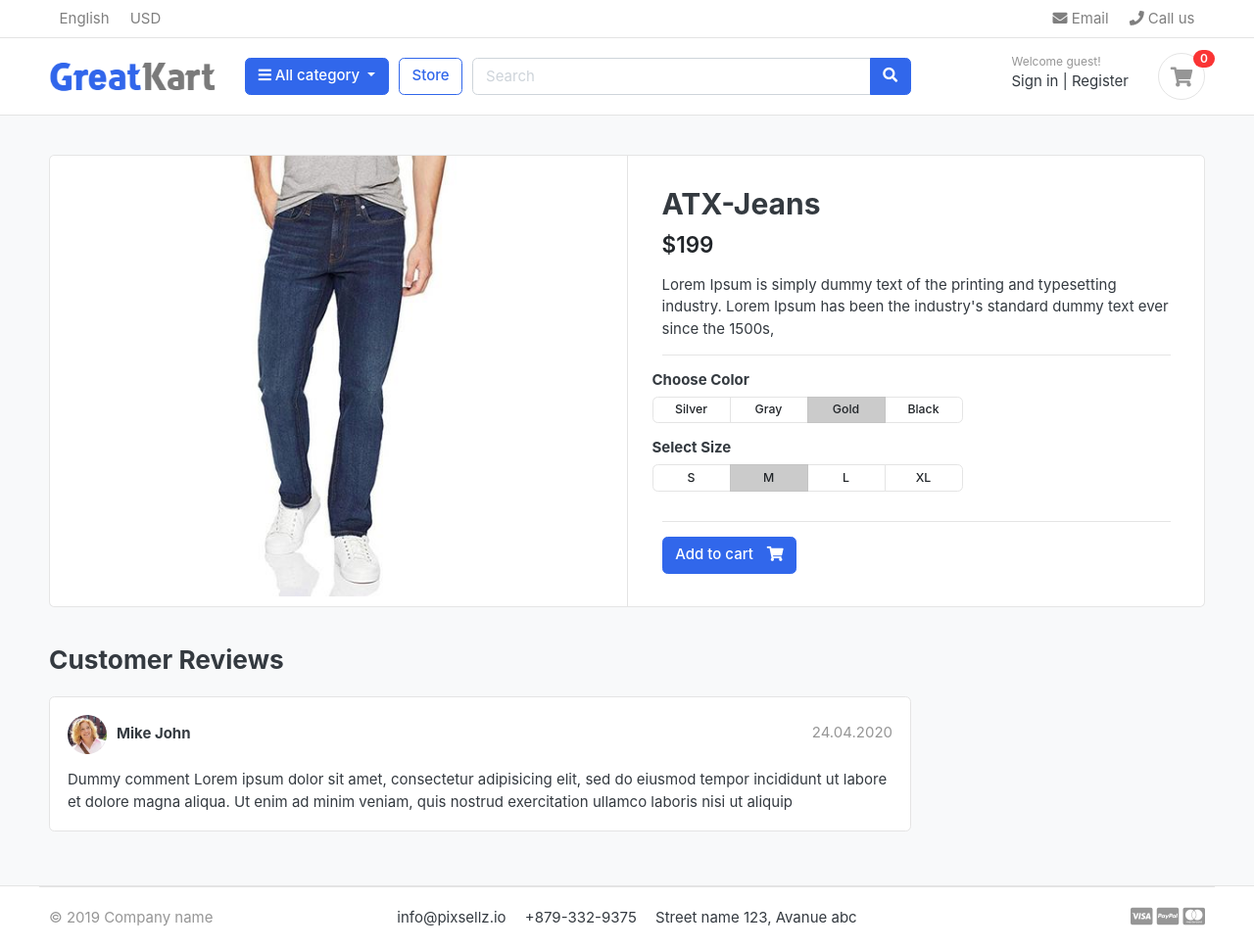
After one commit to chinnnawat/webApp-miniProJ-ecommerce, a Django app: a page that uses templates/includes/navbar.html in a window 1280 px wide. The commit adds this page. Shown: the whole page at 98% size. Run offline with Django 3.2, Linux system fonts and the light colour scheme; data comes from the database, SQL or seed files in the repository; both versions use the stored data as it was after the commit; some libraries are stand-ins or nearby versions; some web fonts are replaced.

Commit message:
product_detail

```diff
--- a/store/models.py
+++ b/store/models.py
@@ -1,4 +1,5 @@
 from django.db import models
+from django.urls import reverse
 
 from category.models import Category
 
@@ -16,5 +17,9 @@ class Product(models.Model):
     created_date   = models.DateTimeField(auto_now_add=True)
     modified_date   = models.DateTimeField(auto_now=True)
 
+
+    def get_url(self):
+        return reverse('product_detail',args=[self.category.slug, self.slug])
+
     def __str__(self):
         return self.product_name
--- a/store/urls.py
+++ b/store/urls.py
@@ -3,5 +3,6 @@ from django.urls import path
 
 urlpatterns = [
     path('',views.store,name="store"),
-    path('<slug:category_slug>/',views.store,name="product_by_category")
+    path('<slug:category_slug>/',views.store,name="product_by_category"),
+    path('<slug:category_slug>/<slug:product_slug>/',views.product_detail,name="product_detail")
 ]
--- a/store/views.py
+++ b/store/views.py
@@ -20,3 +20,13 @@ def store(request, category_slug=None):
         'product_count':product_count
     }
     return render(request,'store/store.html',context)
+
+def product_detail(request, category_slug, product_slug):
+    try:
+        single_product = Product.objects.get(category__slug=category_slug, slug=product_slug)
+    except Exception as e:
+        raise e
+    context = {
+        'single_product': single_product,
+    }
+    return render(request,'store/product_detail.html',context)
--- a/templates/home.html
+++ b/templates/home.html
@@ -22,7 +22,7 @@
 <div class="container">
 
 <header class="section-heading">
-	<a href="{% static './store.html' %}" class="btn btn-outline-primary float-right">See all</a>
+	<a href="{% url 'store' %}" class="btn btn-outline-primary float-right">See all</a>
 	<h3 class="section-title">Popular products</h3>
 </header><!-- sect-heading -->
 
@@ -31,9 +31,9 @@
 	{% for product in products %}
 	<div class="col-md-3">
 		<div class="card card-product-grid">
-			<a href="{% static './product-detail.html' %}" class="img-wrap"> <img src="{{ product.images.url }}"> </a>
+			<a href="{{ product.get_url }}" class="img-wrap"> <img src="{{ product.images.url }}"> </a>
 			<figcaption class="info-wrap">
-				<a href="{% static './product-detail.html' %}" class="title">{{product.product_name}}</a>
+				<a href="{{ product.get_url }}" class="title">{{product.product_name}}</a>
 				<div class="price mt-1">${{product.price}}</div> <!-- price-wrap.// -->
 			</figcaption>
 		</div>
--- a/templates/includes/navbar.html
+++ b/templates/includes/navbar.html
@@ -27,7 +27,7 @@
         <div class="container">
     <div class="row align-items-center">
         <div class="col-lg-2 col-md-3 col-6">
-            <a href="./" class="brand-wrap">
+            <a href="{% url 'home' %}" class="brand-wrap">
                 <img class="logo" src="{% static './images/logo.png' %}">
             </a> <!-- brand-wrap.// -->
         </div>
@@ -44,7 +44,7 @@
                 </div>
             </div>  <!-- category-wrap.// -->
         </div> <!-- col.// -->
-        <a href="./store.html" class="btn btn-outline-primary">Store</a>
+        <a href="{% url 'store' %}" class="btn btn-outline-primary">Store</a>
         <div class="col-lg  col-md-6 col-sm-12 col">
             <form action="#" class="search">
                 <div class="input-group w-100">
--- /dev/null
+++ b/templates/store/product_detail.html
@@ -0,0 +1,116 @@
+{% extends 'base.html' %}
+{% load static %}
+
+{% block content %}
+<section class="section-content padding-y bg">
+    <div class="container">
+
+    <!-- ============================ COMPONENT 1 ================================= -->
+    <div class="card">
+        <div class="row no-gutters">
+            <aside class="col-md-6">
+    <article class="gallery-wrap">
+        <div class="img-big-wrap">
+           <a href="#"><img src="{{single_product.images.url}}"></a>
+        </div> <!-- img-big-wrap.// -->
+
+    </article> <!-- gallery-wrap .end// -->
+            </aside>
+            <main class="col-md-6 border-left">
+    <article class="content-body">
+
+    <h2 class="title">{{single_product.product_name}}</h2>
+
+    <div class="mb-3">
+        <var class="price h4">${{single_product.price}}</var>
+    </div>
+
+    <p>{{single_product.description}}</p>
+
+
+    <hr>
+        <div class="row">
+            <div class="item-option-select">
+                <h6>Choose Color</h6>
+                <div class="btn-group btn-group-sm btn-group-toggle" data-toggle="buttons">
+                  <label class="btn btn-light">
+                    <input type="radio" name="radio_color"> Silver
+                  </label>
+                  <label class="btn btn-light">
+                    <input type="radio" name="radio_color" > Gray
+                  </label>
+                  <label class="btn btn-light active">
+                    <input type="radio" name="radio_color checked"> Gold
+                  </label>
+                  <label class="btn btn-light">
+                    <input type="radio" name="radio_color"> Black
+                  </label>
+                </div>
+            </div>
+        </div> <!-- row.// -->
+        <div class="row">
+            <div class="item-option-select">
+                <h6>Select Size</h6>
+                <div class="btn-group btn-group-sm btn-group-toggle" data-toggle="buttons">
+                  <label class="btn btn-light">
+                    <input type="radio" name="radio_color"> S
+                  </label>
+                  <label class="btn btn-light active">
+                    <input type="radio" name="radio_color" checked> M
+                  </label>
+                  <label class="btn btn-light">
+                    <input type="radio" name="radio_color"> L
+                  </label>
+                  <label class="btn btn-light">
+                    <input type="radio" name="radio_color"> XL
+                  </label>
+                </div>
+            </div>
+        </div> <!-- row.// -->
+        <hr>
+        <a href="./product-detail.html" class="btn  btn-primary"> <span class="text">Add to cart</span> <i class="fas fa-shopping-cart"></i>  </a>
+    </article> <!-- product-info-aside .// -->
+            </main> <!-- col.// -->
+        </div> <!-- row.// -->
+    </div> <!-- card.// -->
+    <!-- ============================ COMPONENT 1 END .// ================================= -->
+
+    <br>
+
+    <div class="row">
+                <div class="col-md-9">
+
+        <header class="section-heading">
+            <h3>Customer Reviews </h3>
+
+        </header>
+
+        <article class="box mb-3">
+            <div class="icontext w-100">
+                <img src="{% static './images/avatars/avatar1.jpg' %}" class="img-xs icon rounded-circle">
+                <div class="text">
+                    <span class="date text-muted float-md-right">24.04.2020 </span>
+                    <h6 class="mb-1">Mike John </h6>
+
+                </div>
+            </div> <!-- icontext.// -->
+            <div class="mt-3">
+                <p>
+                    Dummy comment Lorem ipsum dolor sit amet, consectetur adipisicing elit, sed do eiusmod
+                    tempor incididunt ut labore et dolore magna aliqua. Ut enim ad minim veniam,
+                    quis nostrud exercitation ullamco laboris nisi ut aliquip
+                </p>
+            </div>
+        </article>
+
+
+
+        </div> <!-- col.// -->
+    </div> <!-- row.// -->
+
+
+    </div> <!-- container .//  -->
+    </section>
+    <!-- ========================= SECTION CONTENT END// ========================= -->
+
+{% endblock %}
--- a/templates/store/store.html
+++ b/templates/store/store.html
@@ -131,12 +131,12 @@
             <figure class="card card-product-grid">
                 <div class="img-wrap">
 
-                    <img src="{{product.images.url}}">
+                    <a href="{{ product.get_url }}"><img src="{{product.images.url}}"></a>
 
                 </div> <!-- img-wrap.// -->
                 <figcaption class="info-wrap">
                     <div class="fix-height">
-                        <a href="./product-detail.html" class="title">{{product.product_name}}</a>
+                        <a href="{{ product.get_url }}" class="title">{{product.product_name}}</a>
                         <div class="price-wrap mt-2">
                             <span class="price">${{product.price}}</span>
                             <del class="price-old">$1980</del>
```
Also changed, not shown: db.sqlite3, media/photos/categories/CC-OO-10-05-21_0037-scaled.jpg (added), static/images/banners/cover.jpg (added).
